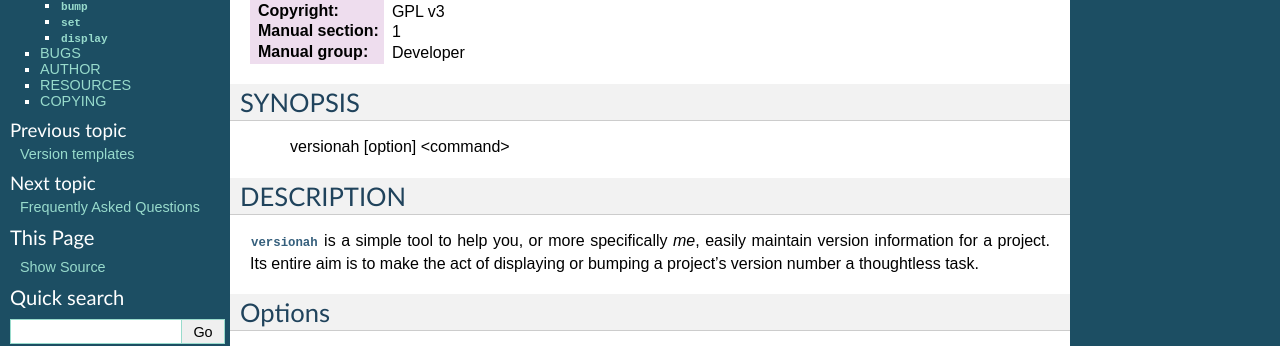
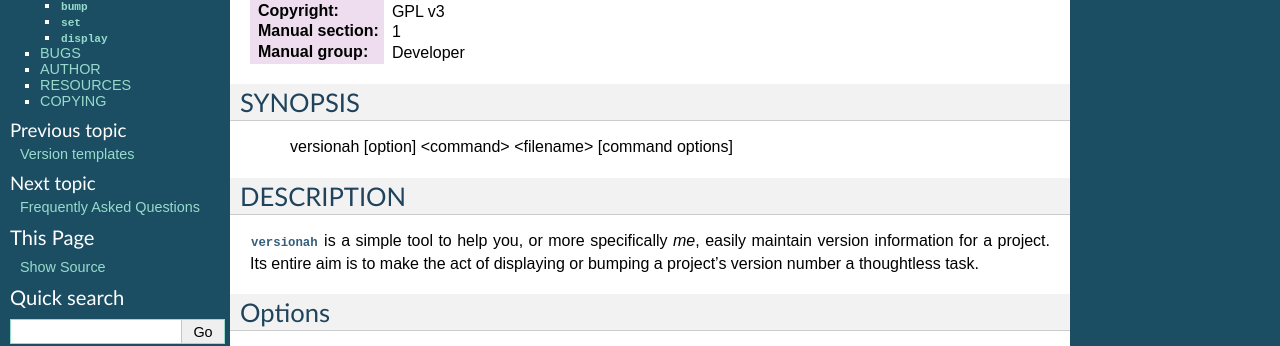
Before and after one commit to JNRowe/versionah, a Sphinx documentation site: the page built from doc/versionah.1.rst, in a window 1280 px wide. Shown: the part 189-535 px from the top of the page. Built offline with Sphinx 7.4.7, drawn with Linux system fonts in a browser that asks for light colours; the version number could not be read and is left out.

Commit message:
Use a more accurate command synopsis in man page.

```diff
--- a/doc/versionah.1.rst
+++ b/doc/versionah.1.rst
@@ -13,7 +13,7 @@ Version management made easy
 SYNOPSIS
 --------
 
-    versionah [option] <command>
+    versionah [option] <command> <filename> [command options]
 
 DESCRIPTION
 -----------
```
